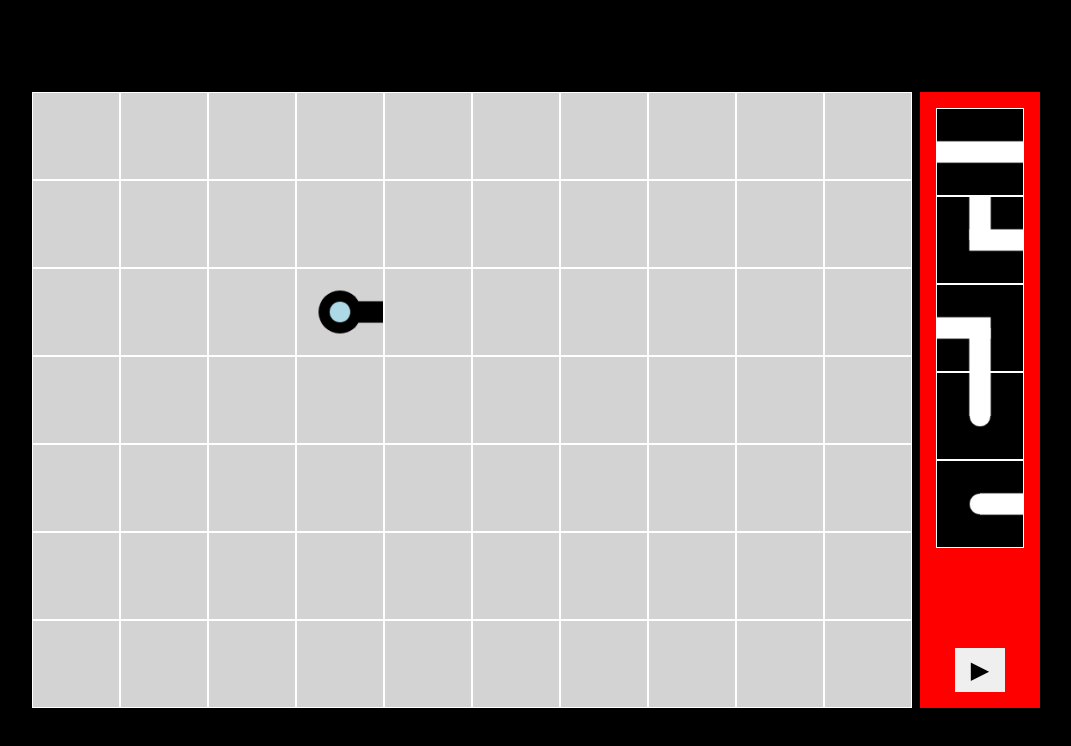
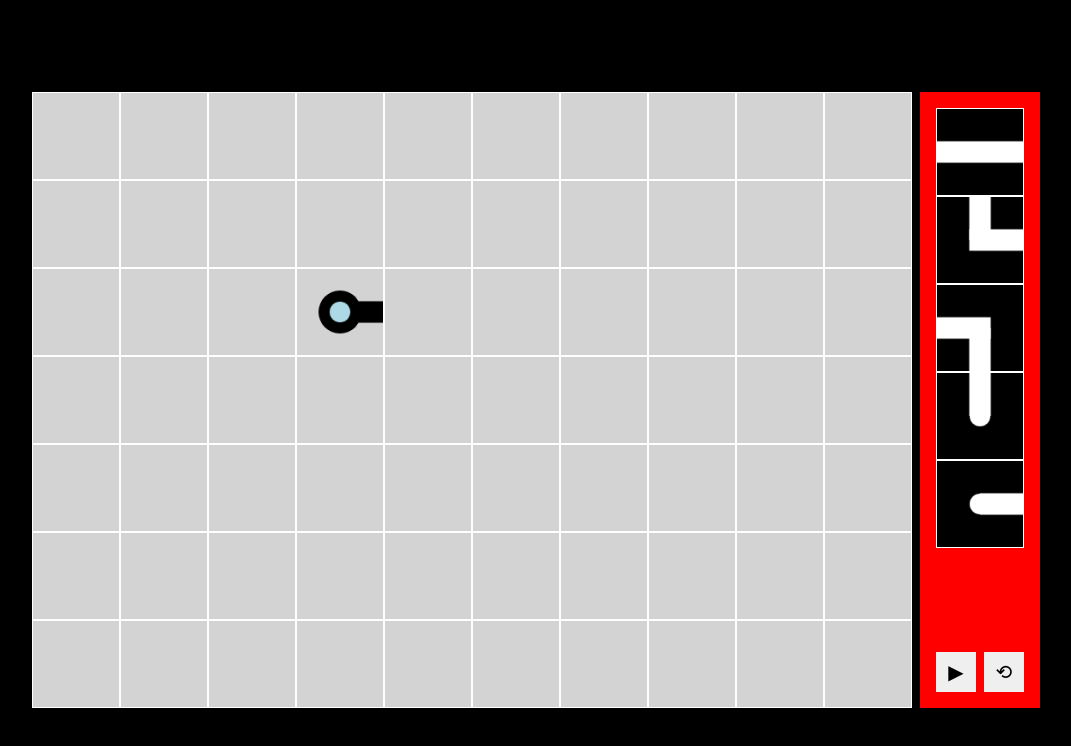
Before and after one commit to arfeo/PipeDream, a plain HTML site: page index.html in a window 1280 px wide. Shown: the whole page, without its empty margins (104-1175 px from the left). Drawn offline with Linux system fonts and the light colour scheme.

Commit message:
+ reset game button

```diff
--- a/app.css
+++ b/app.css
@@ -89,9 +89,18 @@ button {
 	border: 1px solid white;
 }
 
-.open-valve-button {
-	padding: 1vmin 2vmin;
-	font-size: 3vmin;
+.toolbox__buttons {
+	display: flex;
+	justify-content: space-between;
+	width: 11vmin;
+}
+
+.open-valve-button,
+.reset-game-button {
+	width: 5vmin;
+	max-width: 5vmin;
+	padding: 1vmin;
+	font-size: 2.5vmin;
 }
 
 @media screen and (orientation:portrait) and (max-device-width: 900px) {
--- a/app.js
+++ b/app.js
@@ -98,17 +98,22 @@ const createWorkspace = () => {
 	const appBoard = document.createElement('div');
 	const appToolbox = document.createElement('div');
 	const toolboxNext = document.createElement('div');
+	const toolboxButtons = document.createElement('div');
 	const openValveButton = document.createElement('button');
+	const resetGameButton = document.createElement('button');
 
 	// Create the workspace
 	appBoard.className = 'board';
 	appToolbox.className = 'toolbox';
 	toolboxNext.className = 'toolbox__expected';
+	toolboxButtons.className = 'toolbox__buttons';
 	openValveButton.className = 'open-valve-button';
+	resetGameButton.className = 'reset-game-button';
 
 	appRoot.appendChild(appBoard);
 	appRoot.appendChild(appToolbox);
 	appToolbox.appendChild(toolboxNext);
+	appToolbox.appendChild(toolboxButtons);
 
 	// Create game board cell containers
 	for (let row = 1; row <= 7; row += 1) {
@@ -151,8 +156,12 @@ const createWorkspace = () => {
 
 	// Create open valve button
 	openValveButton.innerHTML = '▶';
-	appToolbox.appendChild(openValveButton);
-	openValveButton.addEventListener('click', openValve);
+	toolboxButtons.appendChild(openValveButton);
+	openValveButton.addEventListener('click', onOpenValve);
+
+	resetGameButton.innerHTML = '⟲';
+	toolboxButtons.appendChild(resetGameButton);
+	resetGameButton.addEventListener('click', onResetGame);
 };
 
 const clearGameState = () => {
@@ -591,8 +600,12 @@ const getNextElement = (row, column, ent) => {
 	return false;
 };
 
-const openValve = () => {
+const onOpenValve = () => {
 	animateElement(globals.startPoint.position.row, globals.startPoint.position.column);
+};
+
+const onResetGame = () => {
+	setNewGameState();
 };
 
 const startNewGame = () => {
```
